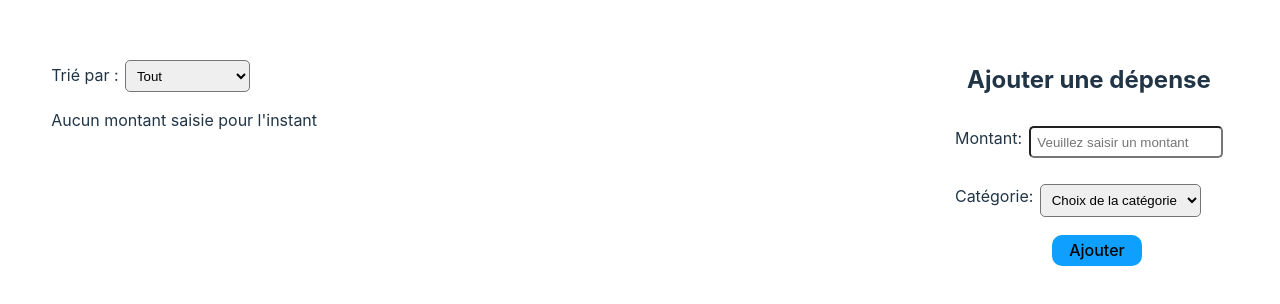
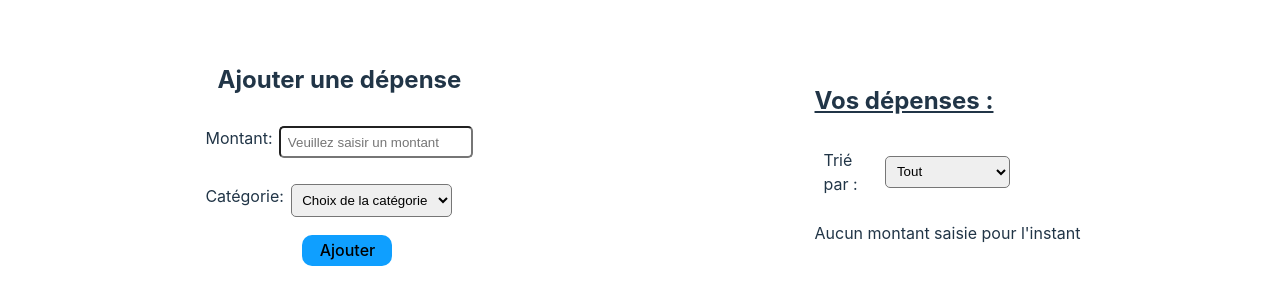
Before and after one commit to Benoit22324/SpentReact, a React (Vite) app: page / in a window 1280 px wide. Shown: the part 238-542 px from the top of the page. Built offline with nearby package versions, Linux system fonts and the light colour scheme.

Commit message:
Finalisation du projet

```diff
--- a/src/App.css
+++ b/src/App.css
@@ -5,8 +5,8 @@
 
 .app {
   display: flex;
-  flex-direction: row-reverse;
-  justify-content: space-between;
+  justify-content: space-around;
+  align-items: center;
   margin: auto;
 }
 
@@ -57,6 +57,9 @@ background-color: rgb(68, 180, 255);
 .history {
   margin: 1.2em;
 }
+.history h2 {
+  text-decoration: underline;
+}
 .history_table {
   border-collapse: collapse;
   margin-top: 1em;
@@ -75,3 +78,12 @@ background-color: rgb(68, 180, 255);
 .history_table_tot td:first-child {
   font-weight: bold;
 }
+.history_catselector {
+  display: flex;
+  justify-content: center;
+  align-items: center;
+  width: 70%;
+  border: 1px solid white;
+  border-radius: 10px;
+  padding: 0.5em;
+}
--- a/src/component/Form.jsx
+++ b/src/component/Form.jsx
@@ -8,6 +8,7 @@ const Form = () => {
 
     return (
         <>
+            <div>
                 {
                     state.error !== '' && <p className="error">{state.error}</p>
                 }
@@ -19,6 +20,7 @@ const Form = () => {
                         <Submit />
                     </div>
                 </div>
+            </div>
         </>
     )
 }
--- a/src/component/History.jsx
+++ b/src/component/History.jsx
@@ -16,19 +16,20 @@ const History = () => {
     return (
         <>
             <div className="history">
+                <h2>Vos dépenses :</h2>
                 <HistoryCat />
                 {
                     state.entry.length !== 0 ?
                         state.catentry.length !== 0 ?
                         <table className="history_table">
                             <thead>
-                                <tr><td>Montant</td> <td>Date</td> <td>Time</td></tr>
+                                <tr><td>Montant</td> <td>Catégorie</td> <td>Date</td> <td>Temps</td></tr>
                             </thead>
                             <tbody>
                             {state.catentry.map((item, i) =>
-                                <tr key={i}><td>{item.value}€</td> <td>{item.date}</td> <td>{item.time}</td></tr>
+                                <tr key={i}><td>{item.value}€</td> <td>{item.cat}</td> <td>{item.date}</td> <td>{item.time}</td></tr>
                             )}
-                            <tr className="history_table_tot"><td colSpan={2}>Montant total</td> <td>{state.cattot}€ /{state.catentry.length > 1 ? <span>{state.catentry.length} dépenses</span> : <span>{state.catentry.length} dépense</span>}</td></tr>
+                            <tr className="history_table_tot"><td colSpan={3}>Montant total</td> <td>{state.cattot}€ /{state.catentry.length > 1 ? <span>{state.catentry.length} dépenses</span> : <span>{state.catentry.length} dépense</span>}</td></tr>
                             </tbody>
                         </table>
                         :
--- a/src/component/HistoryCat.jsx
+++ b/src/component/HistoryCat.jsx
@@ -9,16 +9,16 @@ const HistoryCat = () => {
 
     return (
         <>
-            <label>Trié par :
+            <label className="history_catselector">Trié par :
                 <select name={'cathistory'} value={state.hcat} onChange={update} className="form_selectButton">
                     <option value={''}>Tout</option>
-                    <option value={'alim'}>Alimentation</option>
-                    <option value={'loge'}>Logement</option>
-                    <option value={'trans'}>Transport</option>
-                    <option value={'div'}>Divertissement</option>
-                    <option value={'san'}>Santé</option>
-                    <option value={'edu'}>Éducation</option>
-                    <option value={'other'}>Autres</option>
+                    <option value={'Alimentation'}>Alimentation</option>
+                    <option value={'Logement'}>Logement</option>
+                    <option value={'Transport'}>Transport</option>
+                    <option value={'Divertissement'}>Divertissement</option>
+                    <option value={'Santé'}>Santé</option>
+                    <option value={'Éducation'}>Éducation</option>
+                    <option value={'Autres'}>Autres</option>
                 </select>
             </label>
         </>
--- a/src/component/Input.jsx
+++ b/src/component/Input.jsx
@@ -4,7 +4,9 @@ const Input = () => {
     const [state, dispatch] = useSpentContext();
 
     const updateValue = (e) => {
-        if (e.target.value.match('^[0-9]*$')) dispatch({type: 'updateValue', payload: e.target.value})
+        const entered = e.target.value.split('')
+        if (entered[entered.length - 1].match('^[0-9]*$')) dispatch({type: 'updateValue', payload: e.target.value})
+        else if (e.target.value.includes('.') && !state.inputvalue.includes('.')) dispatch({type: 'updateValue', payload: e.target.value})
         else dispatch({type: 'setError', payload: 'Veuillez entrer un chiffre'})
     }
 
--- a/src/component/Select.jsx
+++ b/src/component/Select.jsx
@@ -12,13 +12,13 @@ const Select = () => {
             <label>Catégorie:
                 <select name={'select'} value={state.inputcat} onChange={update} className="form_selectButton">
                     <option value={''}>Choix de la catégorie</option>
-                    <option value={'alim'}>Alimentation</option>
-                    <option value={'loge'}>Logement</option>
-                    <option value={'trans'}>Transport</option>
-                    <option value={'div'}>Divertissement</option>
-                    <option value={'san'}>Santé</option>
-                    <option value={'edu'}>Éducation</option>
-                    <option value={'other'}>Autres</option>
+                    <option value={'Alimentation'}>Alimentation</option>
+                    <option value={'Logement'}>Logement</option>
+                    <option value={'Transport'}>Transport</option>
+                    <option value={'Divertissement'}>Divertissement</option>
+                    <option value={'Santé'}>Santé</option>
+                    <option value={'Éducation'}>Éducation</option>
+                    <option value={'Autres'}>Autres</option>
                 </select>
             </label>
         </>
```
Lines whose indentation alone changed are shown as unchanged.
